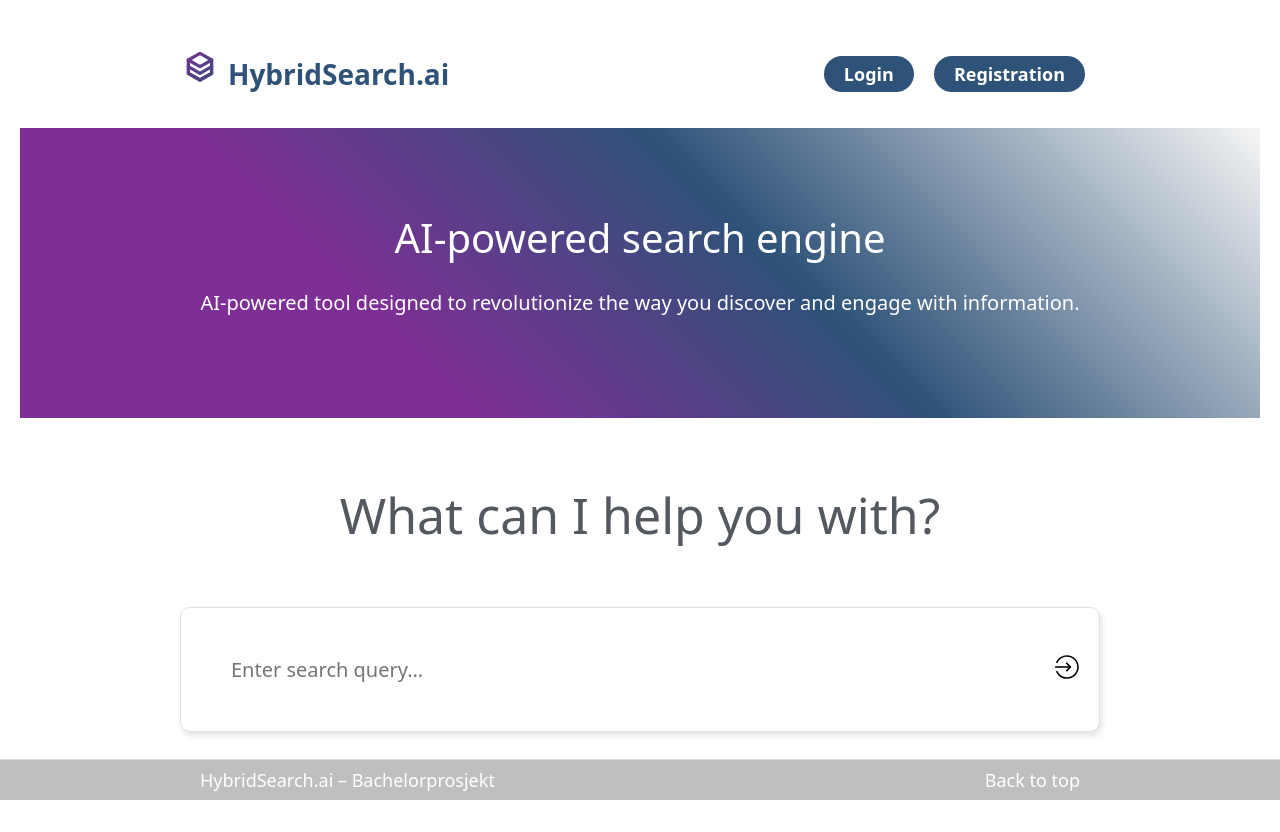
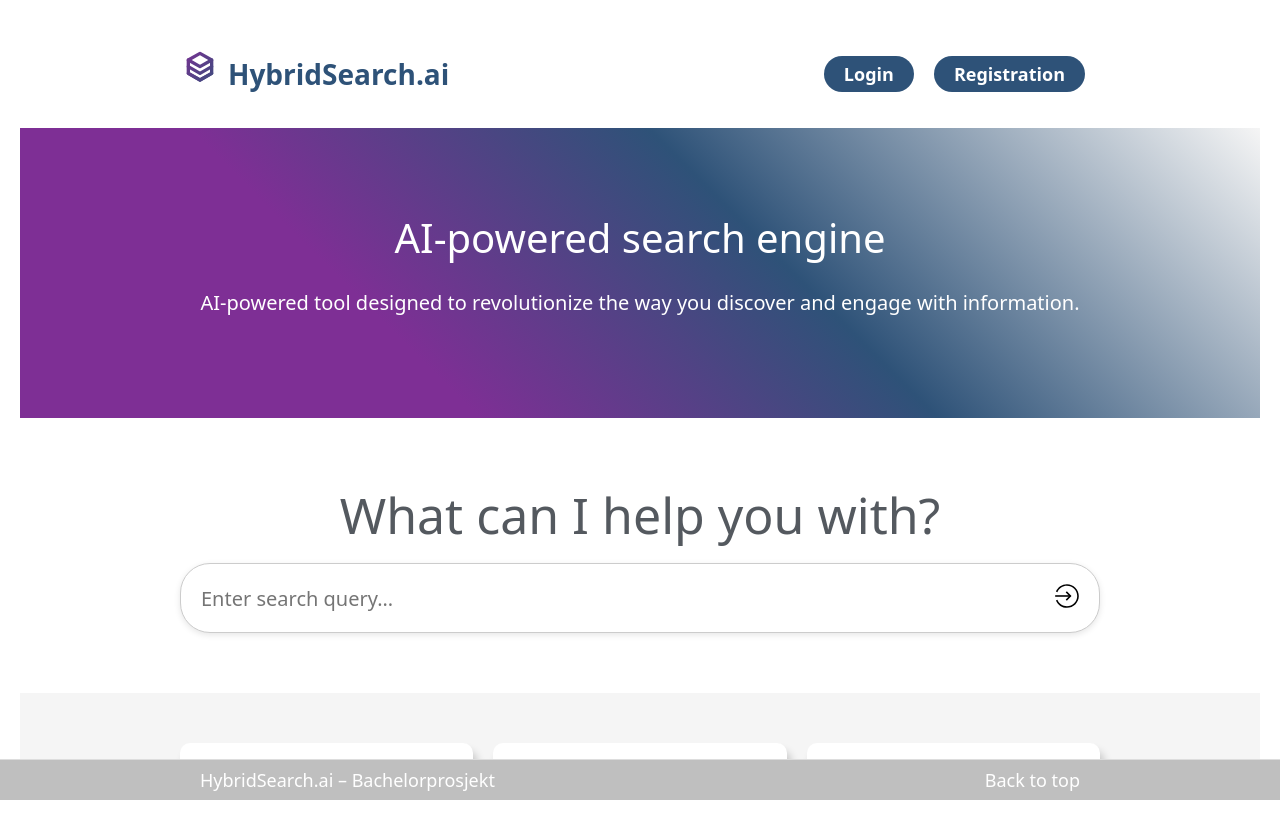
Before and after one commit to Hussein-Ali-Shamarti/Bachelor-SearchMotor, a React (Create React App) app in the folder frontend/: page / in a window 1280 px wide. After the commit the page ends 800 px from the top, so only its background shows below. Built offline with nearby package versions, Linux system fonts and the light colour scheme.

Commit message:
fix:style seach bar homepage

```diff
--- a/frontend/src/assets/styles/MyDashboard.css
+++ b/frontend/src/assets/styles/MyDashboard.css
@@ -149,12 +149,14 @@ body {
     justify-content: center;
     margin-top: 2rem;
   }
-
+  /* knapper svart farge eller blå som i logo?  */
   button {
     padding: 0.6em 1.2em;
     border: none;
-    border-radius: 0.5rem;
+    border-radius: 20px;
     background-color: hsl(0, 0%, 15%);
+    /* background-color: var(--color-nav); */
+  border: none;
     color: white;
     font-size: 1rem;
     cursor: pointer;
--- a/frontend/src/assets/styles/MyPageF/global-styles-folder/layout-modern.css
+++ b/frontend/src/assets/styles/MyPageF/global-styles-folder/layout-modern.css
@@ -48,16 +48,7 @@ margin-right: 0;
 margin-left: 0;
 }
 
-/* endret styling search 04.03.  */
-.site-content .smart-search {
-padding-right: 0;
-padding-left: 0;
-}
-.site-content .smart-search {
-margin-right: 0;
-margin-left: 0;
-}
-/* til hit */
+
 
 
 
--- a/frontend/src/assets/styles/global/basis.css
+++ b/frontend/src/assets/styles/global/basis.css
@@ -97,17 +97,7 @@ html {
  h5 { font-size: 1.25rem; }
  h6 { font-size: 1rem; }
 
- @media screen and (max-width: 600px) {
-   .smart-search h1 {
-     font-size: 2rem; /* Gjør overskriften for section search mindre */
-   }
- }
 
- @media screen and (max-width: 400px) {
-   .smart-search h1 {
-     font-size: 1.5rem; /* Gjør overskriften for section search mindre */
-   }
- }
 
 
  /* Unterstreichung für Hyperlinks dünn und etwas weiter weg vom Text */
--- a/frontend/src/assets/styles/global/layout-modern.css
+++ b/frontend/src/assets/styles/global/layout-modern.css
@@ -48,16 +48,7 @@ margin-right: 0;
 margin-left: 0;
 }
 
-/* endret styling search 04.03.  */
-.site-content .smart-search {
-padding-right: 0;
-padding-left: 0;
-}
-.site-content .smart-search {
-margin-right: 0;
-margin-left: 0;
-}
-/* til hit */
+
 
 
 
--- a/frontend/src/assets/styles/global/smart-search.css
+++ b/frontend/src/assets/styles/global/smart-search.css
@@ -25,9 +25,10 @@
 
     padding: 0.5rem; /* Mindre padding for å matche infoboksene */
     width: 100%; /* Sørger for at den fyller bredden */
-    box-shadow: var(--color-shadow-light);
-    border-radius: 0.5rem;
-    border: var(--color-grey-border-light-thin);
+     border: 1px solid #ccc;
+     border-radius: 1.5rem;
+  box-shadow: 0 2px 6px rgba(0, 0, 0, 0.1);
+
   }
 
 
@@ -37,7 +38,7 @@
   .search-wrapper input {
     flex: 1;
     border: none;
-    padding: 2rem;
+    /* padding: 2rem; */
     font-size: 1rem;
     background: none;
     outline: none;
@@ -62,7 +63,7 @@
    .smart-search > .inside {
     display: grid;
     grid-template-columns: 1fr; /* En kolonne */
-    gap: 1rem;
+
     justify-content: center;
     align-items: center;
    }
@@ -73,10 +74,14 @@
     .smart-search > .inside {
       grid-template-columns: 1fr; /* Fortsatt én kolonne */
       justify-content: center;
-      grid-gap: 1rem;
+
     }
 
     .search-wrapper {
       max-width: 100%; /* Fyller hele grid-plassen */
     }
   }
+
+  .smart-search h1 {
+    margin-bottom: 0.5rem;
+  }
```
Also changed, not shown: frontend/src/assets/styles/MyPageF/global-styles-folder/basis.css (+0 -11 lines).
